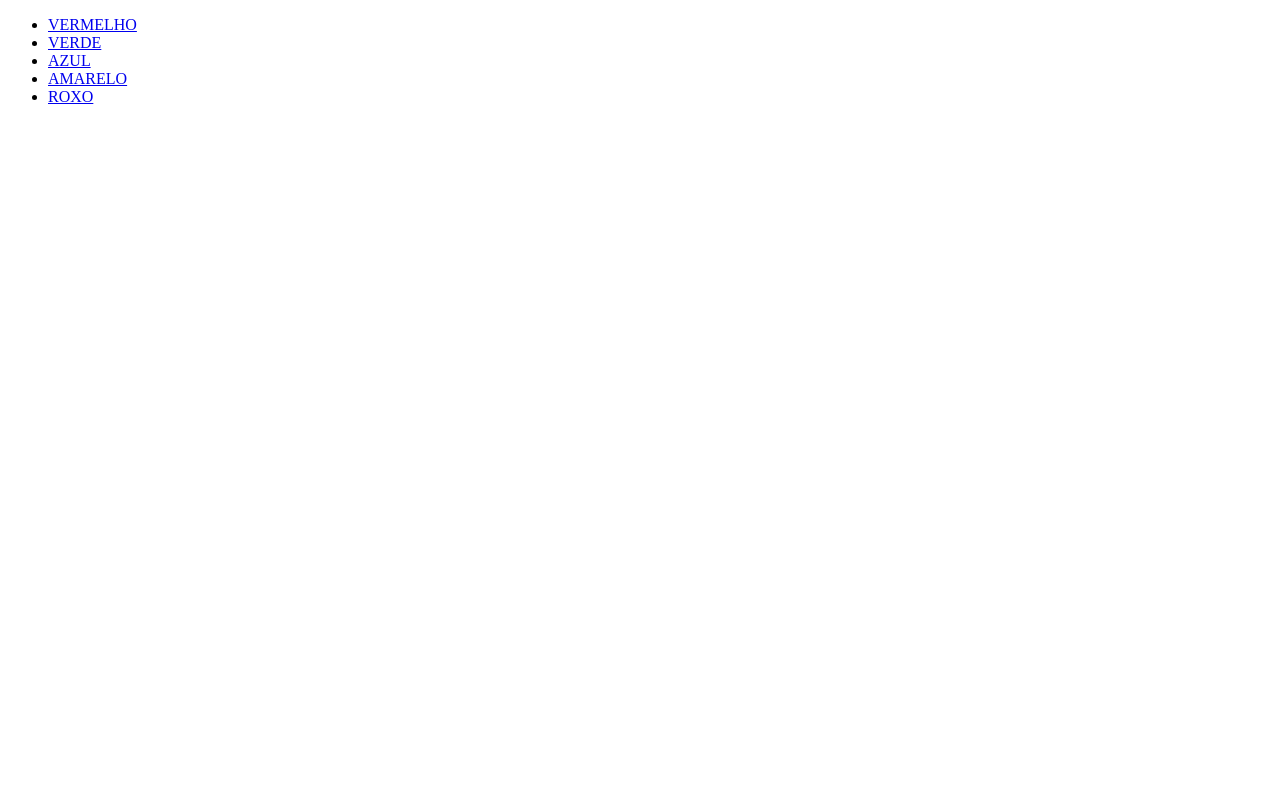
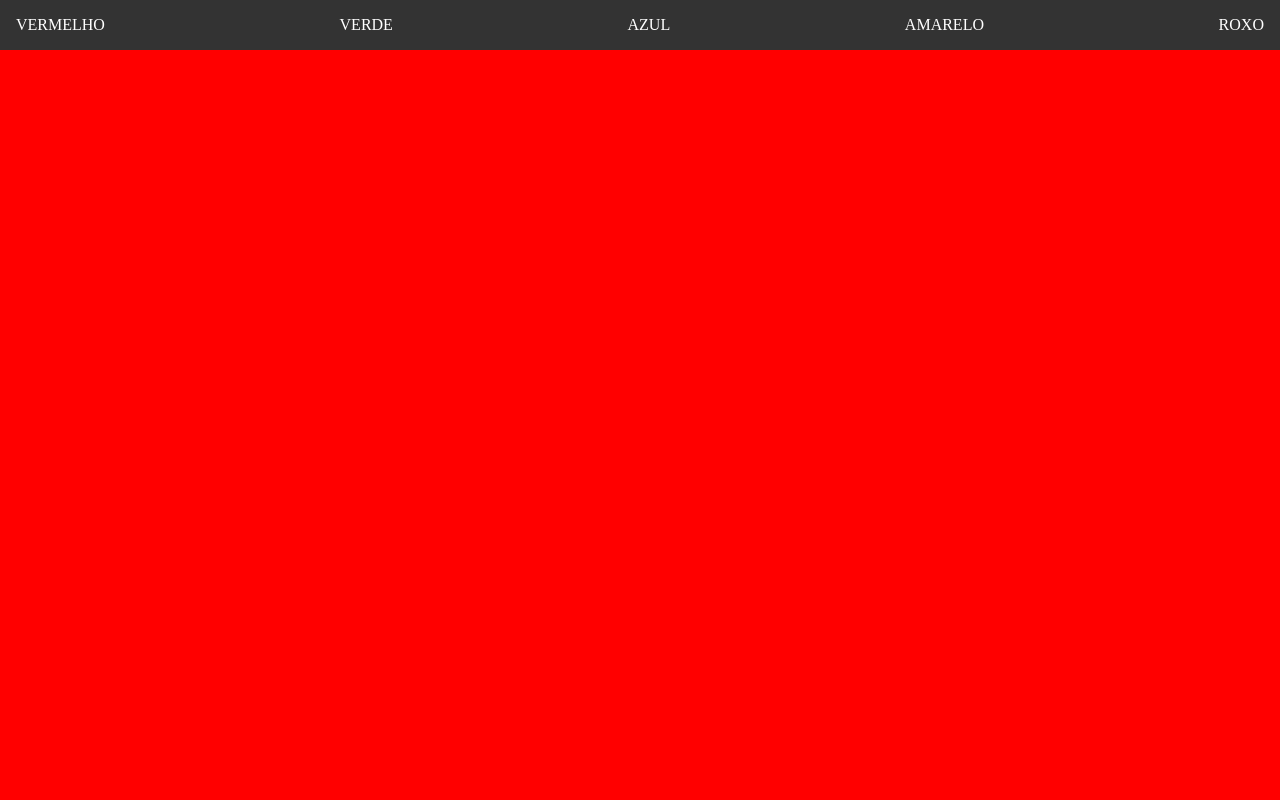
Before and after one commit to felipe962/site-vertical, a plain HTML site: page index.html in a window 1280 px wide. Shown: the top 800 px of the page. Drawn offline with Linux system fonts and the light colour scheme.

Commit message:
estrutura concluida

```diff
--- a/index.html
+++ b/index.html
@@ -3,17 +3,18 @@
 <head>
     <meta charset="UTF-8">
     <meta name="viewport" content="width=device-width, initial-scale=1.0">
+    <link rel="stylesheet" href="style.css">
     <title>site vertical</title>
 </head>
 <body>
     <header>
         <nav>
             <ul>
-                <li><a href="#">VERMELHO</a></li>
-                <li><a href="#">VERDE</a></li>
-                <li><a href="#">AZUL</a></li>
-                <li><a href="#">AMARELO</a></li>
-                <li><a href="#">ROXO</a></li>
+                <li><a href="#vermelho">VERMELHO</a></li>
+                <li><a href="#verde">VERDE</a></li>
+                <li><a href="#azul">AZUL</a></li>
+                <li><a href="#amarelo">AMARELO</a></li>
+                <li><a href="#roxo">ROXO</a></li>
             </ul>
         </nav>
     </header>
@@ -22,7 +23,7 @@
         <section id="verde" class="grupo"></section>
         <section id="azul" class="grupo"></section>
         <section id="amarelo" class="grupo"></section>
-        <section id="roxo" class="grupo"></section>
+        <section id="roxo" class="grupo">   </section>
     </main>
 </body>
 </html>
--- /dev/null
+++ b/style.css
@@ -0,0 +1,49 @@
+* {
+    padding: 0;
+    margin: 0;
+    box-sizing: border-box;
+}
+a {
+    text-decoration: none;
+}
+ul,ol,li {
+    list-style: none;
+}
+html, body {
+    scroll-behavior: smooth;
+}
+header {
+    background-color: #333;
+    width: 100vw;
+    padding: 16px;
+    position: fixed;
+}
+header nav ul {
+    display: flex;
+    justify-content: space-between;
+}
+header nav a {
+    color: white;
+}
+header nav a:hover{
+   background-color: tomato;
+   transition: 1s;
+}
+.grupo {
+    height: 100vh;
+}
+#vermelho{
+    background-color: red;
+}
+#verde{
+    background-color: green;
+}
+#azul{
+    background-color: blue;
+}
+#amarelo{
+    background-color: yellow;
+}
+#roxo{
+    background-color: purple;
+}
```
